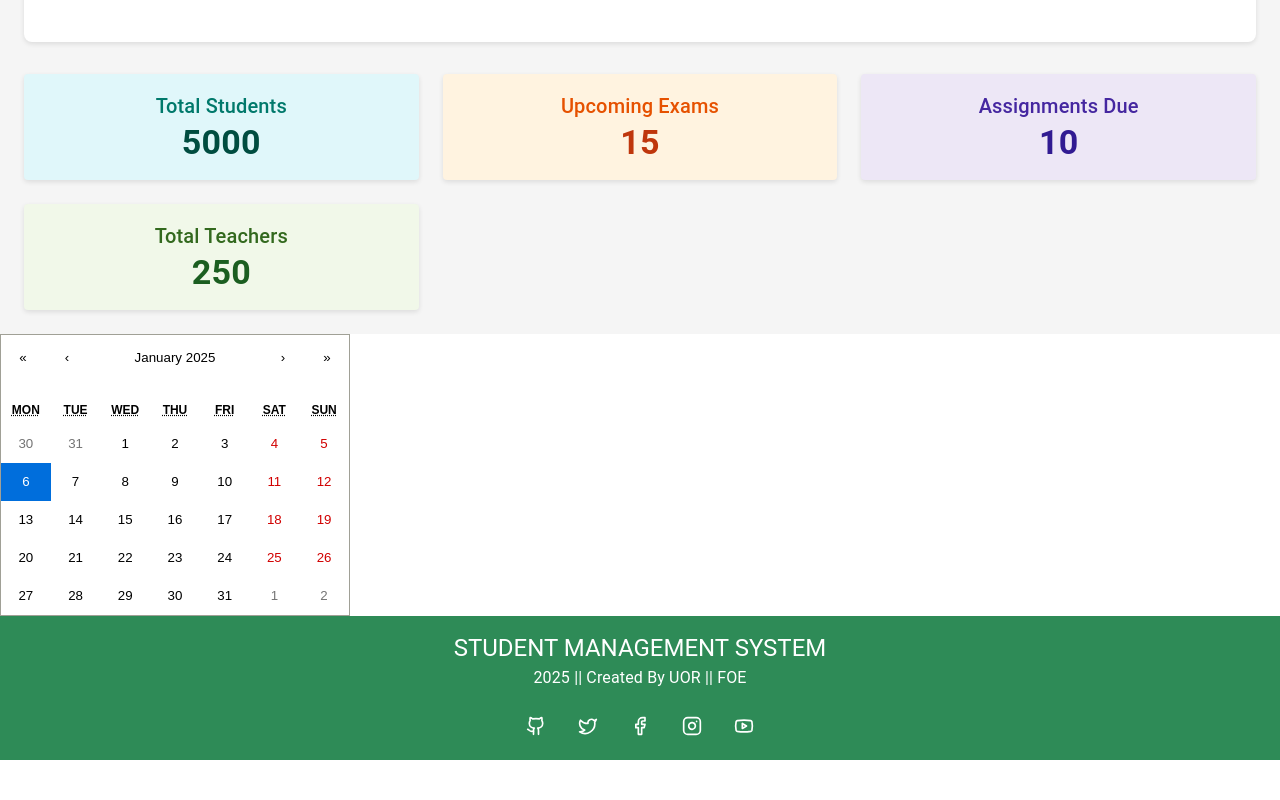
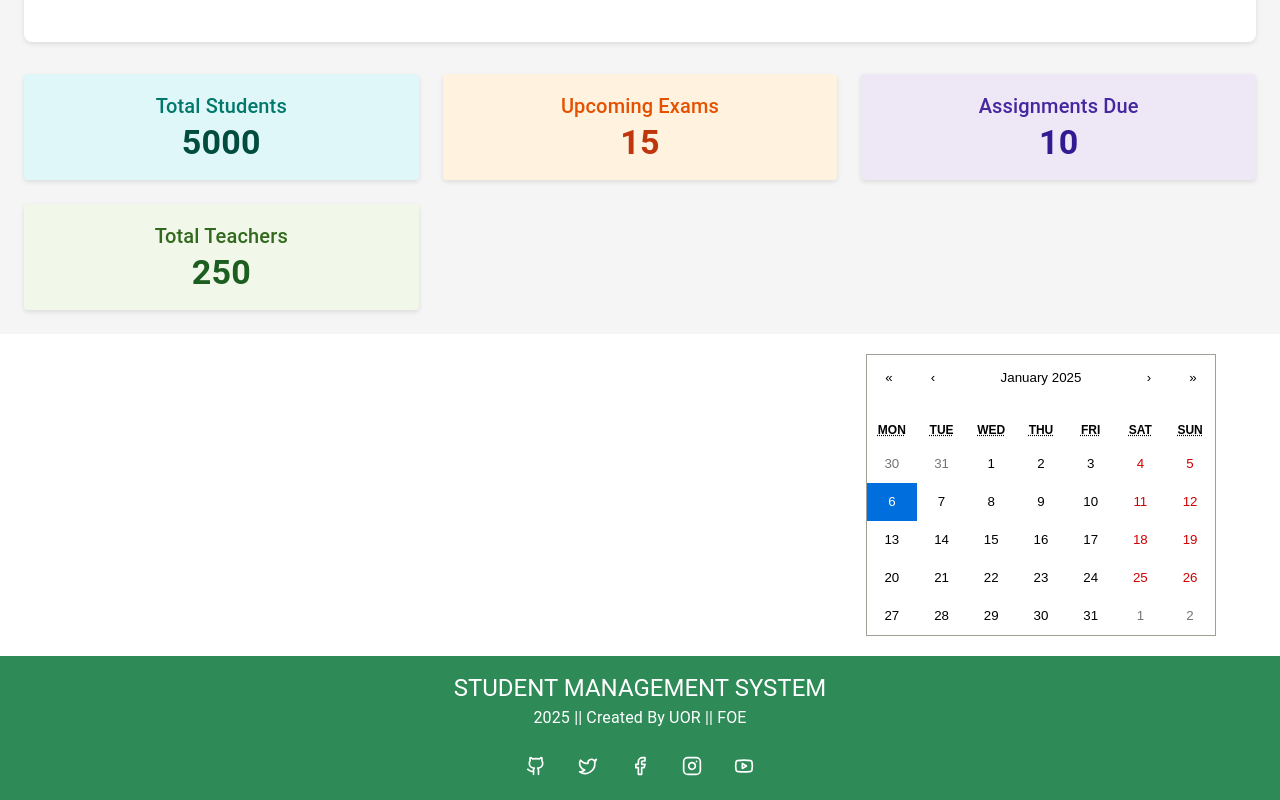
Before and after one commit to Praveen-Hapuarachchi/student-management-frontend, a React (Create React App) app: page / in a window 1280 px wide. Shown: the part 401-1201 px from the top of the page. Before the commit the page ends 1161 px from the top, so only its background shows below. Built offline with nearby package versions, Linux system fonts and the light colour scheme.

Commit message:
calander postion change to right side and fixed it

```diff
--- /dev/null
+++ b/src/components/Home.css
@@ -0,0 +1,21 @@
+/* Ensure the parent container uses a flexible layout */
+.calendar-container {
+    display: flex;
+    justify-content: center; /* Center the calendar horizontally */
+    padding: 20px;
+    margin: 0 auto;
+    max-width: 90%; /* Optional: Restrict maximum width for better readability */
+  }
+
+  @media (max-width: 768px) {
+    .calendar-container {
+      justify-content: flex-start; /* Align left for smaller screens */
+      padding: 10px;
+    }
+  }
+
+  @media (min-width: 1200px) {
+    .calendar-container {
+      justify-content: flex-end; /* Align right for larger screens */
+    }
+  }
--- a/src/components/Home.js
+++ b/src/components/Home.js
@@ -1,21 +1,22 @@
 import React, { useState } from 'react';
-import Calendar from 'react-calendar';  // Import the Calendar component
-import 'react-calendar/dist/Calendar.css';  // Import the CSS for styling
+import Calendar from 'react-calendar'; // Import the Calendar component
+import 'react-calendar/dist/Calendar.css'; // Import the CSS for styling
 import Dashboard from './Dashboard';
 import Header from './Header';
 import Footer from './Footer';
-
+import './Home.css'; // Import the CSS file for additional styles
 
 const Home = () => {
   const [date, setDate] = useState(new Date()); // Initialize date state with current date
 
   return (
     <div>
-      <Header/>
+      <Header />
       <Dashboard />
-      <Calendar onChange={setDate} value={date} />
-      <Footer/>
-
+      <div className="calendar-container">
+        <Calendar onChange={setDate} value={date} />
+      </div>
+      <Footer />
     </div>
   );
 };
```
